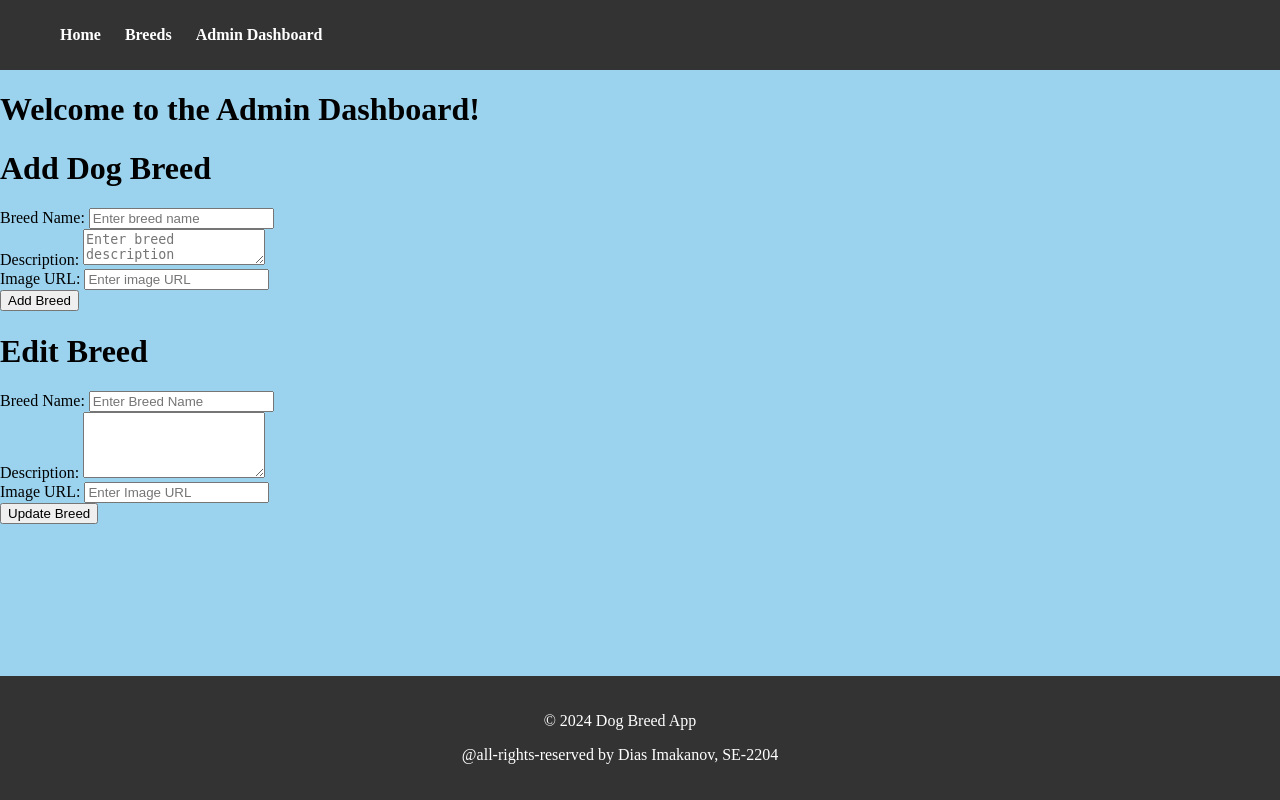
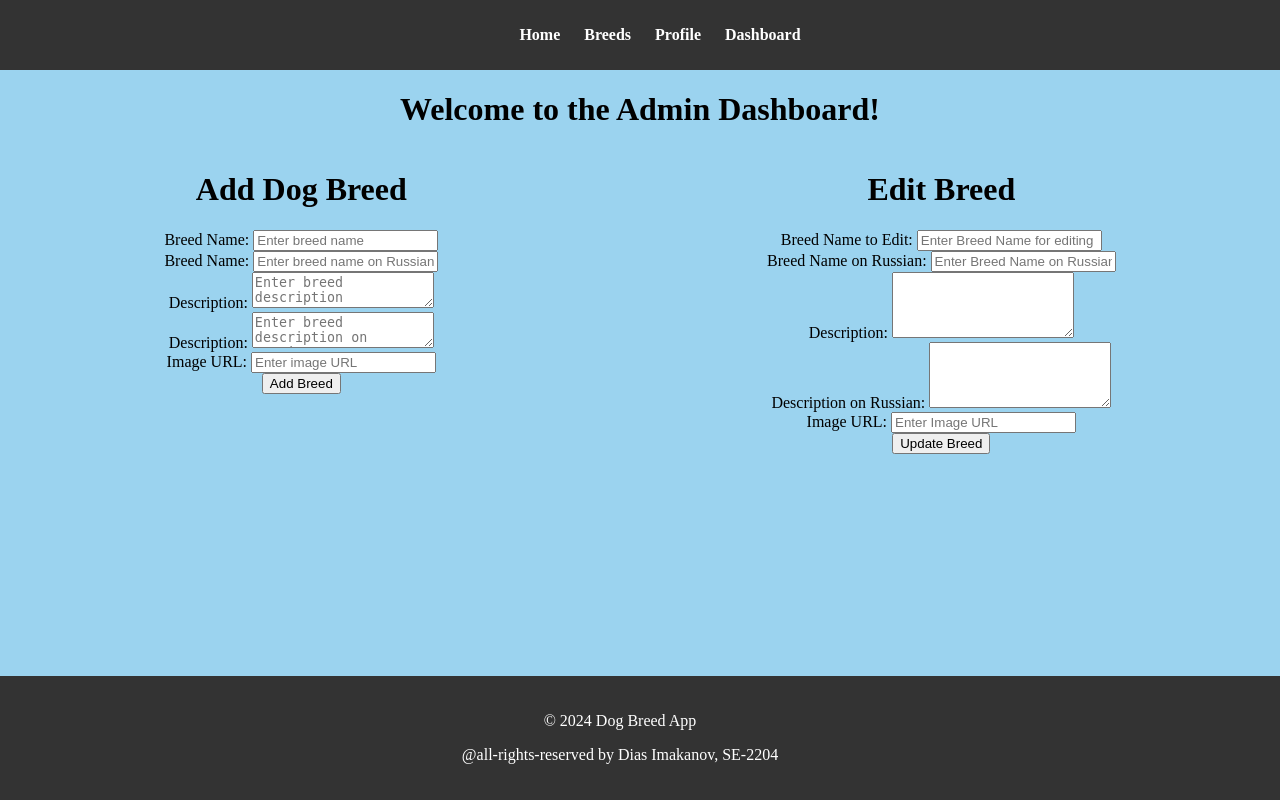
Before and after one commit to Dikong1/dogshop_assistant, a Node server app: template views/adminDashboard.ejs in a window 1280 px wide. Run offline with Node 20, Linux system fonts and the light colour scheme; the template is opened without the code that fills it: most values are stand-ins (such as "Sample title", 1, 10 or a date in 2020); some libraries are stand-ins or nearby versions.

Commit message:
adding two language options and log out function

```diff
--- a/middleware/authMiddleware.js
+++ b/middleware/authMiddleware.js
@@ -6,12 +6,13 @@ const authMiddleware = (req, res, next) => {
   const token = req.cookies.token;
 
   if (!token) {
-    return res.status(401).json({ error: 'Unauthorized' });
+    return res.render('profile', {isLogged: false});
   }
 
   try {
     const decoded = jwt.verify(token, config.jwtSecret);
-    req.user = decoded.user.isAdmin;
+    req.isAdmin = decoded.user.isAdmin;
+    req.username = decoded.user.name;
     next();
   } catch (error) {
     return res.status(401).json({ error: 'Invalid Token' });
--- a/public/style.css
+++ b/public/style.css
@@ -5,6 +5,11 @@ body {
     display: flex;
     flex-direction: column;
     background-color: rgb(155, 211, 239);
+    text-align: center;
+}
+
+ul {
+    list-style: none;
 }
 
 footer {
@@ -16,6 +21,12 @@ footer {
     position: fixed;
     right: 0;
     bottom: 0;
+}
+
+.container {
+    display: flex;
+    flex-direction: row;
+    justify-content: space-around;
 }
 
 .navbar {
--- a/views/adminDashboard.ejs
+++ b/views/adminDashboard.ejs
@@ -7,6 +7,8 @@
 </head>
 <body>
     <h1>Welcome to the Admin Dashboard!</h1>
+    <div class="container">
+
         <!-- Add any dashboard components or functionality here -->
         <div class="dash-element">
             <h1>Add Dog Breed</h1>
@@ -16,8 +18,16 @@
                     <input type="text" id="name" name="name" placeholder="Enter breed name" required>
                 </div>
                 <div class="form-group">
+                    <label for="name">Breed Name:</label>
+                    <input type="text" id="name" name="name" placeholder="Enter breed name on Russian" required>
+                </div>
+                <div class="form-group">
                     <label for="description">Description:</label>
                     <textarea id="description" name="description" placeholder="Enter breed description" required></textarea>
+                </div>
+                <div class="form-group">
+                    <label for="description">Description:</label>
+                    <textarea id="description" name="description" placeholder="Enter breed description on Russian" required></textarea>
                 </div>
                 <div class="form-group">
                     <label for="image">Image URL:</label>
@@ -32,12 +42,20 @@
                 <!-- Input fields for editing breed information -->
                 <input type="hidden" name="_method" value="PUT"> <!-- This is a hidden input field to simulate PUT method -->
                 <div class="form-group">
-                <label for="breedName">Breed Name:</label>
-                <input type="text" id="breedName" name="name" placeholder="Enter Breed Name" required>
+                    <label for="breedName">Breed Name to Edit:</label>
+                    <input type="text" id="breedName" name="name" placeholder="Enter Breed Name for editing" required>
+                </div>
+                <div class="form-group">
+                    <label for="breedName">Breed Name on Russian:</label>
+                    <input type="text" id="ru_breedName" name="ru_name" placeholder="Enter Breed Name on Russian" required>
                 </div>
                 <div class="form-group">
                     <label for="description">Description:</label>
                     <textarea id="description" name="description" rows="4" required></textarea>
+                </div>
+                <div class="form-group">
+                    <label for="description">Description on Russian:</label>
+                    <textarea id="ru_description" name="ru_description" rows="4" required></textarea>
                 </div>
                 <div class="form-group">
                     <label for="imageUrl">Image URL:</label>
@@ -47,5 +65,6 @@
             </form>
 
         </div>
+    </div>
 </body>
 </html>
--- a/views/layout.ejs
+++ b/views/layout.ejs
@@ -17,8 +17,10 @@
             <ul>
                 <li class="nav-item"><a href="/">Home</a></li>
                 <li class="nav-item"><a href="/breeds">Breeds</a></li>
+                <li class="nav-item"><a href="/profile">Profile</a></li>
+
                 <% if (isAdmin) { %>
-                    <li class="nav-item"><a href="/adminDashboard">Admin Dashboard</a></li>
+                    <li class="nav-item"><a href="/adminDashboard">Dashboard</a></li>
                 <% } %>
             </ul>
         </nav>
```
Also changed, not shown: controllers/adminController.js (+6 -3 lines), controllers/authController.js (+25 -1 lines), models/breedModel.js (+8 -0 lines), routes/authRoutes.js (+9 -0 lines), views/profile.ejs (added, +8 -0 lines). Lines whose indentation alone changed are shown as unchanged.
